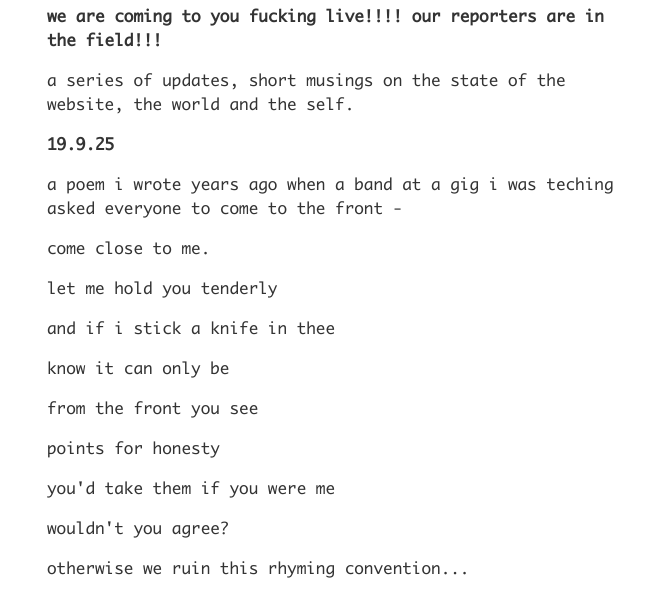
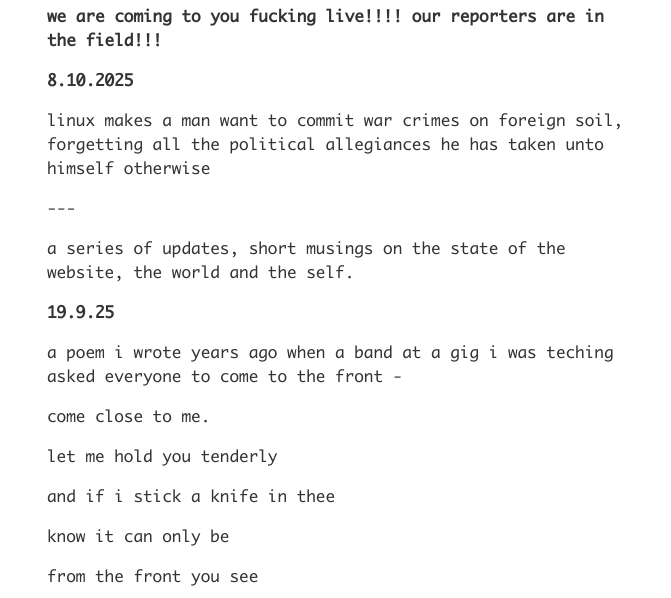
Before and after one commit to boombapqaz/blog, an Eleventy site: page src/updates.html in a window 1280 px wide. Shown: the part 200-798 px from the top of the page, without its empty margins (304-975 px from the left). Built offline with nearby package versions, Linux system fonts and the light colour scheme; Eleventy itself is replaced by a stand-in of ours; files that its build step writes are made by us from their sources.

Commit message:
Update updates.html

```diff
--- a/src/updates.html
+++ b/src/updates.html
@@ -5,6 +5,9 @@ layout: base.njk
 
 
 <p><b>we are coming to you fucking live!!!! our reporters are in the field!!!</b></p>
+<b>8.10.2025</b>
+<p>linux makes a man want to commit war crimes on foreign soil, forgetting all the political allegiances  he has taken unto himself otherwise</p>
+<p>---</p>
 <p>a series of updates, short musings on the state of the website, the world and the self.</p>
 <p><b>19.9.25</b></p>
 <p>a poem i wrote years ago when a band at a gig i was teching asked everyone to come to the front -</p>
```
